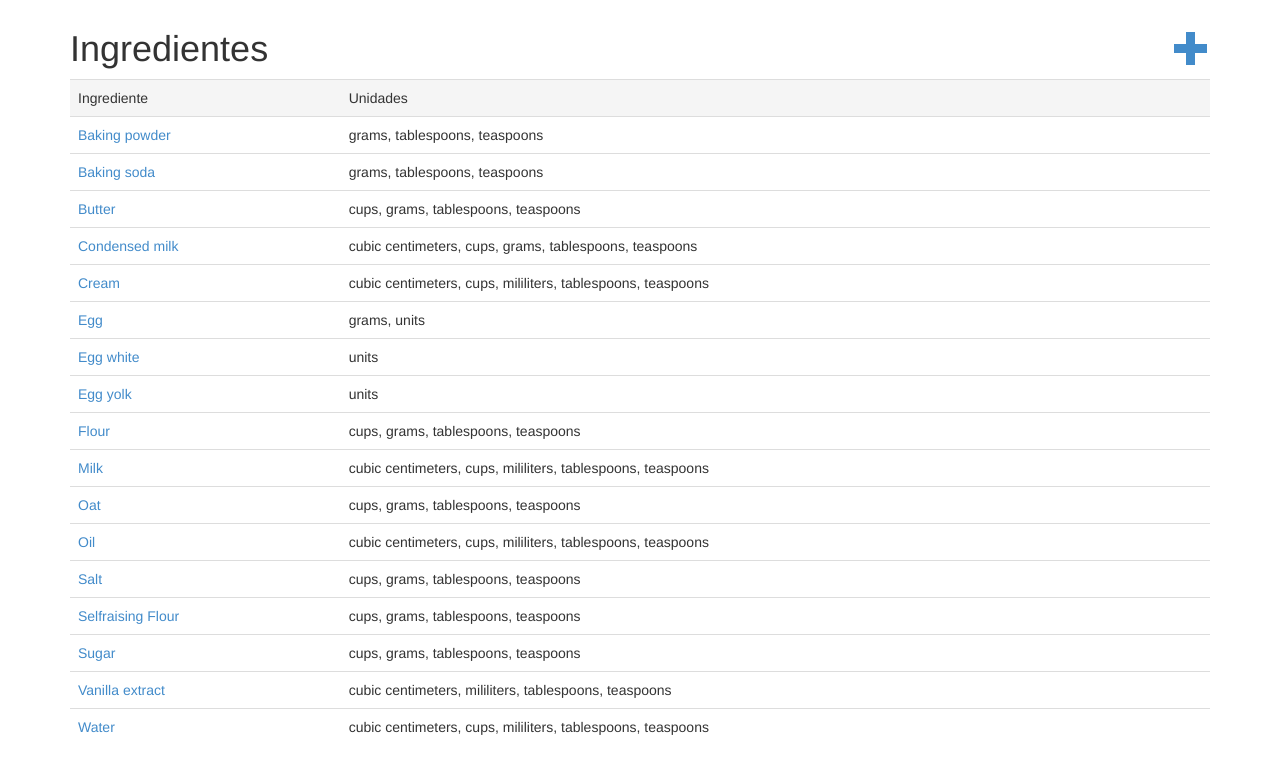
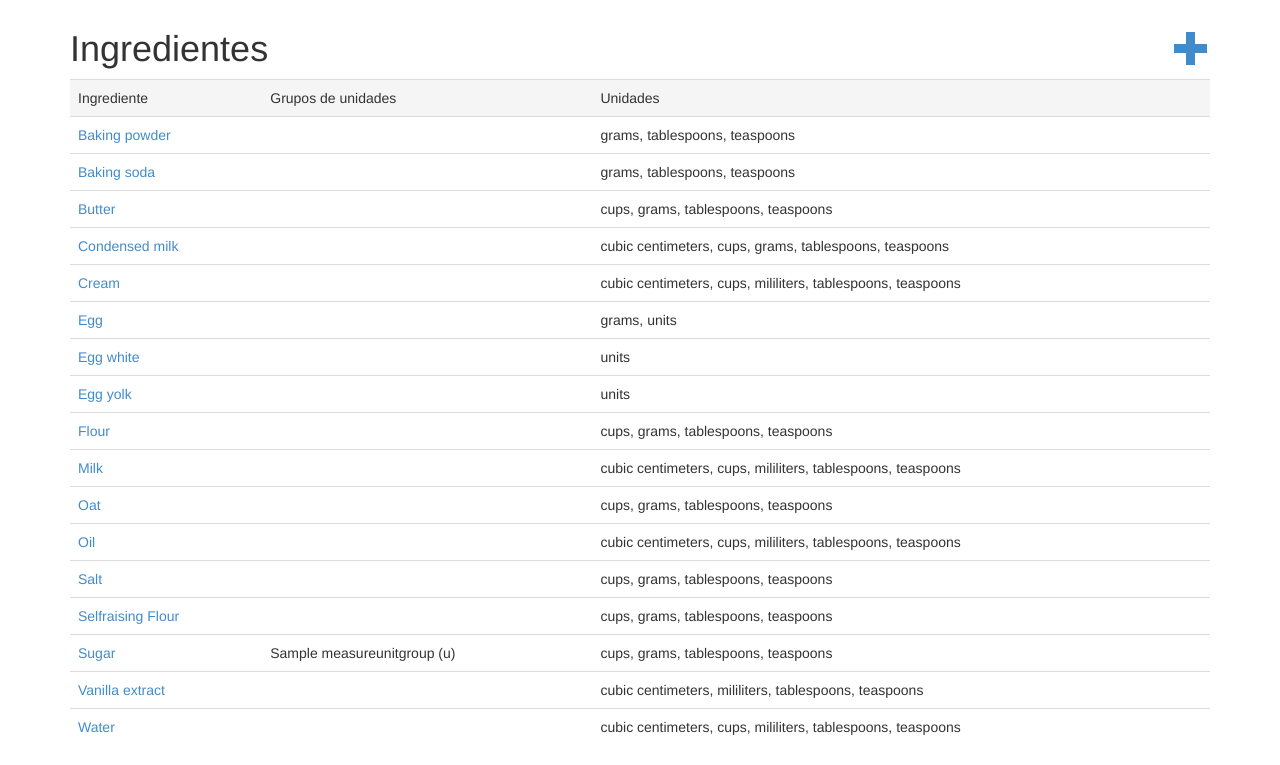
Before and after one commit to pignacio/var-log-recetas, a Django app: page /ingredient/ingredient in a window 1280 px wide. Shown: the part 51-816 px from the top of the page. Run offline with Django 3.2, Linux system fonts and the light colour scheme; data comes from the database, SQL or seed files in the repository; tables that the repository leaves empty hold one stand-in row (values such as "Sample post"); parts of the project's set-up code (start-up, migrations or seed data) failed here and were passed over; some libraries are stand-ins or nearby versions.

Commit message:
Add group column to ingredient list

```diff
--- a/var_log_recetas/templates/ingredient/ingredient_list.html
+++ b/var_log_recetas/templates/ingredient/ingredient_list.html
@@ -15,6 +15,7 @@
 <table class="table">
   <tr class="active">
     <td>{% trans "Ingrediente" %}</td>
+    <td>{% trans "Grupos de unidades" %}</td>
     <td>{% trans "Unidades" %}</td>
   </tr>
   {% endif %}
@@ -24,6 +25,11 @@
         {{ ingredient.name }}
       </a>
     </td>
+    <td>
+      {% for group in ingredient.unit_groups.all %}
+        <span class="unit_group">{{ group.name }}</span>
+        ({% for unit in group.units.all %}{% if not forloop.first %}, {% endif %}{{ unit.short_name }}{% endfor %})
+      {% endfor %}
     <td>{{ ingredient.units.all | join:", " }}</td>
   </tr>
   {% if forloop.last %}
```
